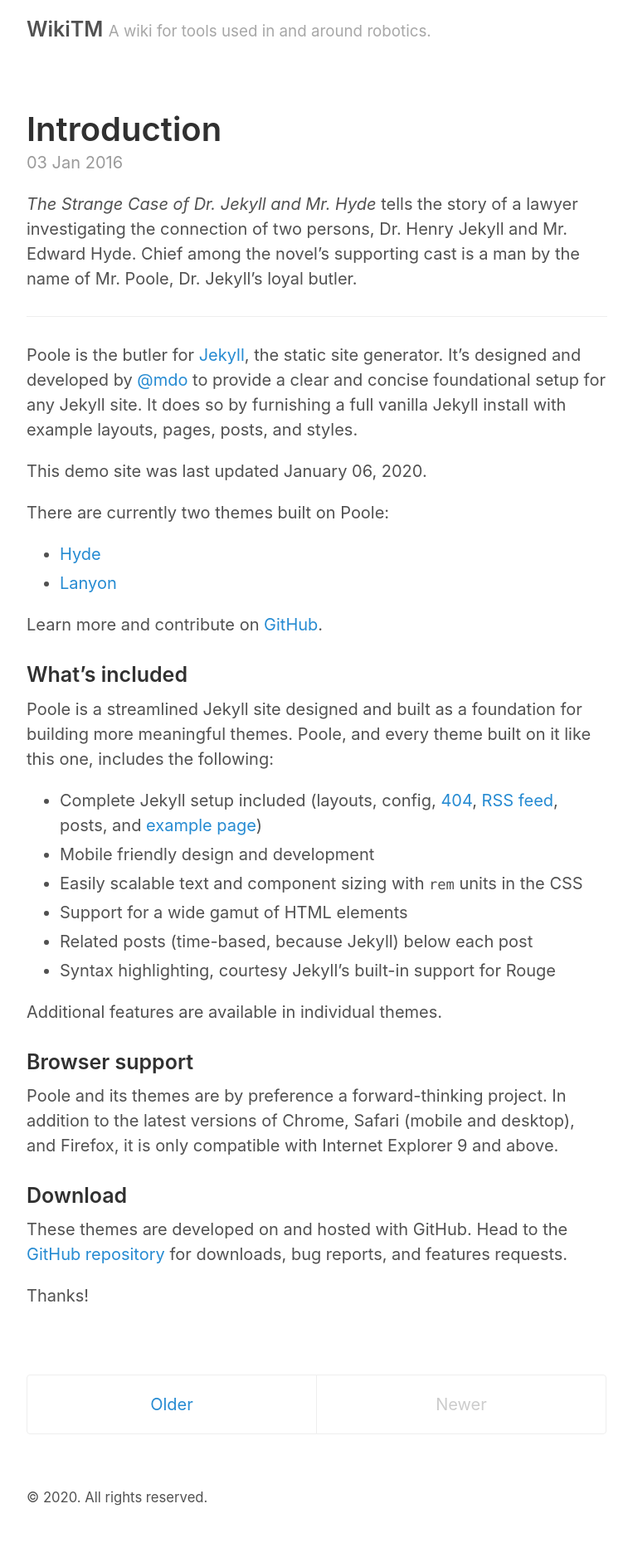
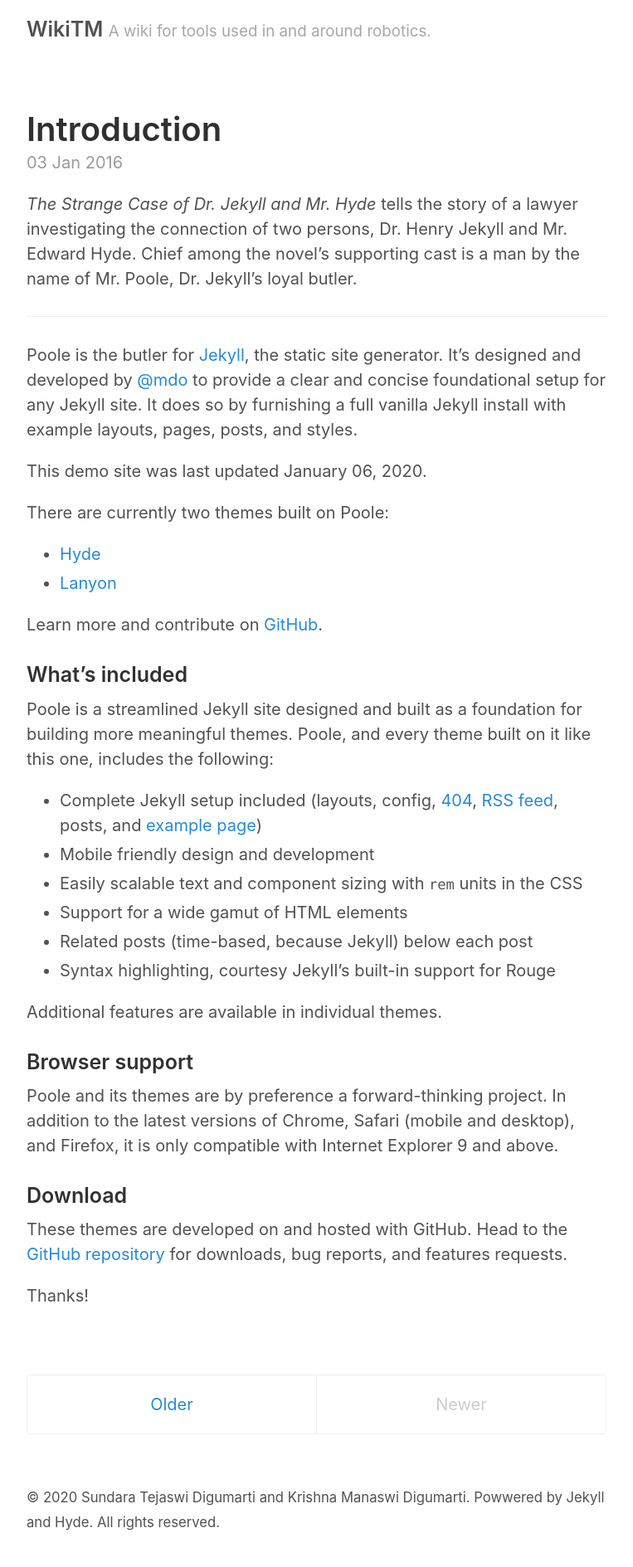
Before and after one commit to tejaswid/wikitm, a Jekyll site: the page built from index.html, in a window 1280 px wide. Shown: the whole page at 83% size, without its empty margins (258-1021 px from the left). Built offline with Jekyll 4.4.1, drawn with Linux system fonts in a browser that asks for light colours; the list of posts is cut into pages by our own code; before the commit the page ends 1859 px from its top, so only the background shows below that.

Commit message:
Modified footer

```diff
--- a/_layouts/default.html
+++ b/_layouts/default.html
@@ -1,6 +1,7 @@
 <!doctype html>
 <html lang="en">
 
+  <!-- This is the header-->
   {% include head.html %}
 
   <body>
@@ -17,9 +18,10 @@
         {{ content }}
       </main>
 
+      <!-- This is the footer-->
       <footer class="footer">
         <small>
-          &copy; <time datetime="{{ site.time | date_to_xmlschema }}">{{ site.time | date: '%Y' }}</time>. All rights reserved.
+          &copy; <time datetime="{{ site.time | date_to_xmlschema }}">{{ site.time | date: '%Y' }}</time> Sundara Tejaswi Digumarti and Krishna Manaswi Digumarti. Powwered by Jekyll and Hyde. All rights reserved.
         </small>
       </footer>
     </div>
```
